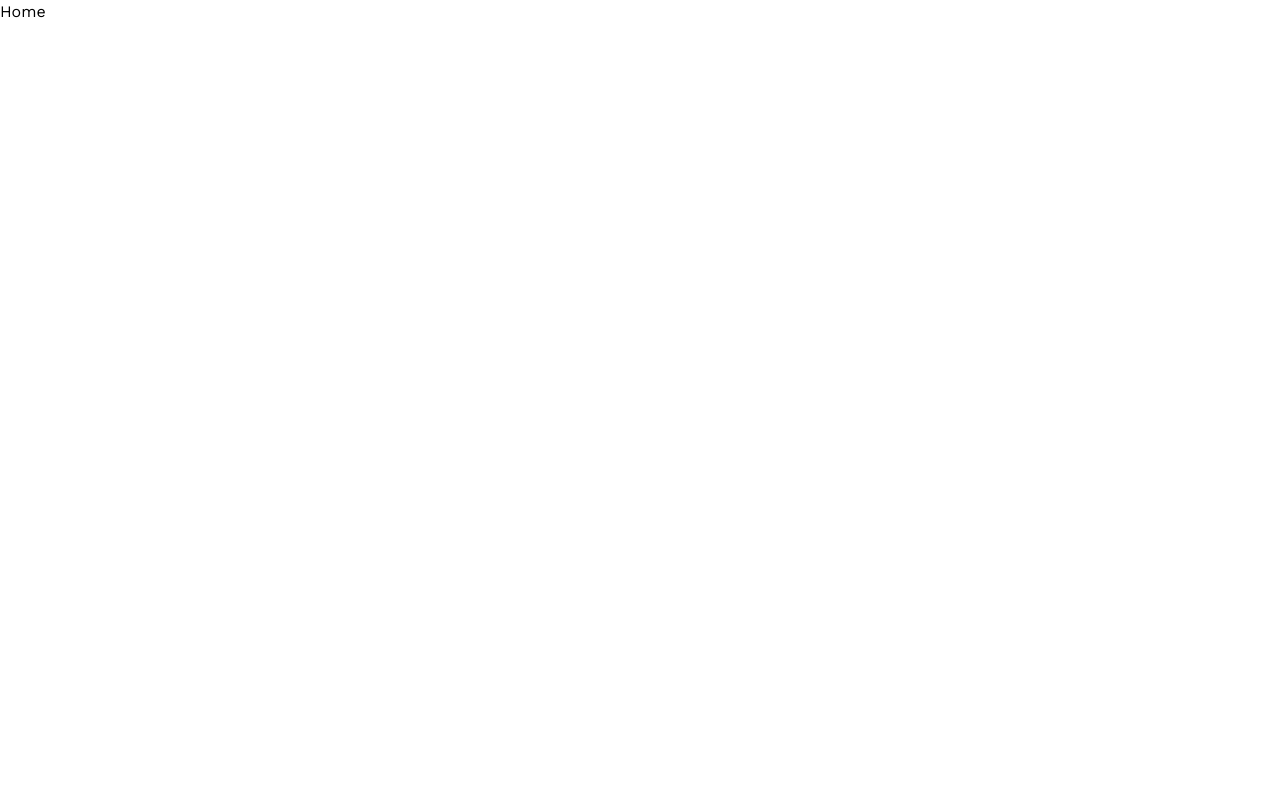
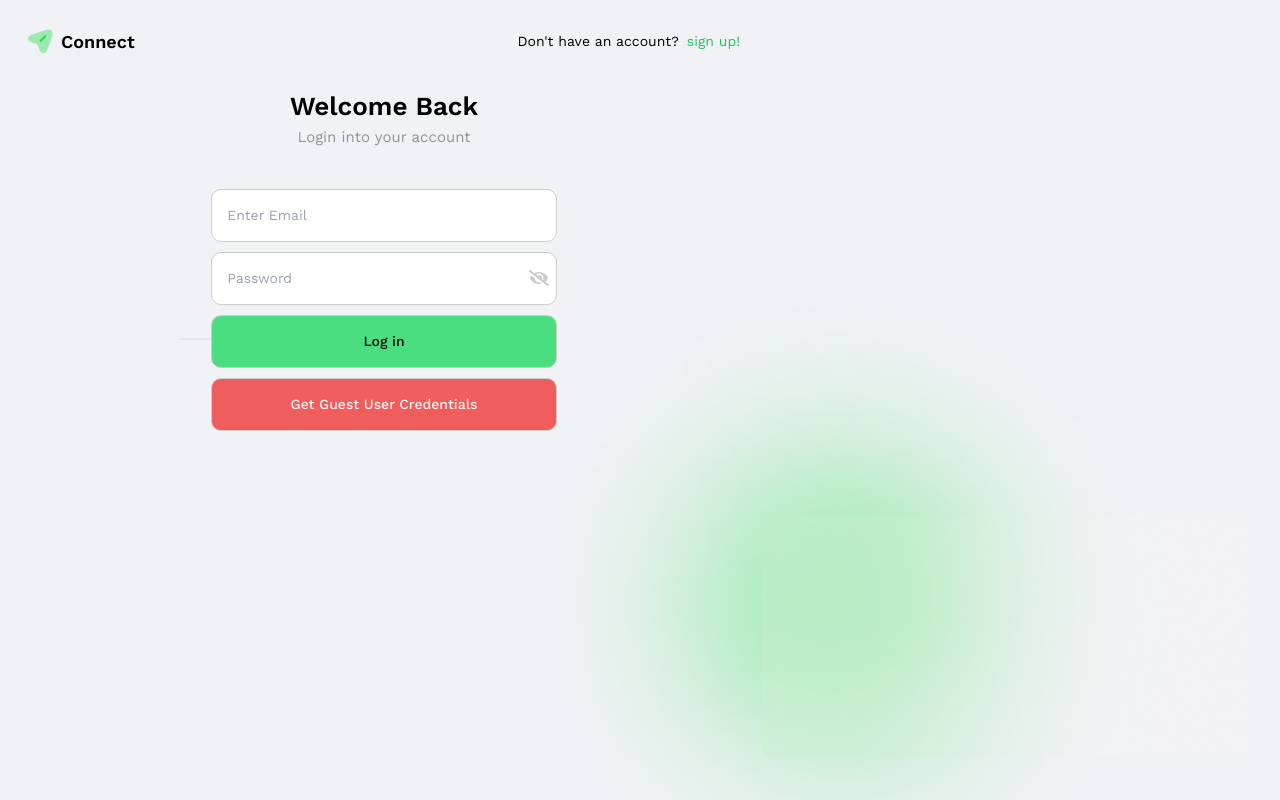
Before and after one commit to LokeshSingh07/connect-chat, a React (Vite) app in the folder client/: page / in a window 1280 px wide. Before the commit this address led to /home. Built offline with nearby package versions, Linux system fonts and the light colour scheme.

Commit message:
login & signup form updated

```diff
--- a/client/package.json
+++ b/client/package.json
@@ -13,6 +13,7 @@
     "axios": "^1.7.2",
     "react": "^18.3.1",
     "react-dom": "^18.3.1",
+    "react-hot-toast": "^2.4.1",
     "react-icons": "^5.2.1",
     "react-router-dom": "^6.24.1"
   },
--- a/client/src/App.jsx
+++ b/client/src/App.jsx
@@ -5,6 +5,7 @@ import Signup from './pages/Signup';
 import Login from './pages/Login';
 import ErrorPage from "./pages/ErrorPage"
 import SecuredRoute from './components/Auth/SecuredRoute';
+import OpenRoute from "./components/Auth/OpenRoute.jsx";
 import Home from "./pages/Home"
 
 
@@ -19,35 +20,38 @@ function App() {
 
       <Routes>
 
-        <Route
-          path="/home"
-          element={<Home/>}
-        />
 
         <Route
           path="/"
           element={
-            <SecuredRoute>
+            <OpenRoute>
               <Login />
-            </SecuredRoute>
+            </OpenRoute>
           }
         />
 
         <Route
           path='/signup'
           element={
-            <SecuredRoute>
+            <OpenRoute>
               <Signup/>
-            </SecuredRoute>
+            </OpenRoute>
           }
 
         />
 
 
-        <Route path='*' element={<ErrorPage/>}/>
+        <Route
+          path="/home"
+          element={
+            <SecuredRoute>
+              <Home/>
+            </SecuredRoute>
+          }
+        />
 
 
-
+        <Route path='*' element={<ErrorPage/>}/>
       </Routes>
 
 
--- a/client/src/components/Auth/LoginForm.jsx
+++ b/client/src/components/Auth/LoginForm.jsx
@@ -2,6 +2,9 @@ import React, { useState } from 'react'
 import "../../App.css";
 import { FaEye, FaEyeSlash } from "react-icons/fa";
 import axios from 'axios';
+import { useNavigate } from "react-router-dom"
+import toast from "react-hot-toast";
+
 
 
 
@@ -13,7 +16,7 @@ const LoginForm = () => {
   const {email, password} = formData;
 
   const [showPassword, setShowPassword] = useState(false);
-
+  const navigate = useNavigate();
 
 
   const handleOnChange = (e)=>{
@@ -28,13 +31,15 @@ const LoginForm = () => {
 
   const handleOnSubmit = async(e)=>{
     e.preventDefault();
-    console.log('form submitted', formData);
+    // console.log('form submitted', formData);
 
     try{
       const response = await axios.post(`${import.meta.env.VITE_BASE_URL}/api/v1/user/login`, formData)
 
-      console.log(response.data.data);
-      localStorage.setItem('accesToken', response.data.data.token);
+      // console.log(response.data.data);
+      localStorage.setItem('accessToken', response.data.data.token);
+      navigate('/home');
+      toast.success("Logged in")
     }
     catch(err){
       console.log(err);
@@ -44,7 +49,7 @@ const LoginForm = () => {
 
 
   return (
-    <div className='w-[90%] sm:w-[60%] lg:w-[40%]'>
+    <div className='w-[90%] sm:w-[60%] lg:w-[45%]'>
       <form onSubmit={handleOnSubmit} className='space-y-[10px]'>
         {/* email */}
         <div>
@@ -91,6 +96,12 @@ const LoginForm = () => {
           Log in
         </button>
 
+        <div onClick={()=> setFormData({email:"demo@gmail.com", password:"1212"})}
+          className='inputField flexbox bg-red-500/85 font-medium text-[rgb(255,247,247)]'
+        >
+          Get Guest User Credentials
+        </div>
+
 
       </form>
 
--- a/client/src/components/Auth/OpenRoute.jsx
+++ b/client/src/components/Auth/OpenRoute.jsx
@@ -4,15 +4,14 @@ import { Navigate } from 'react-router-dom';
 
 
 const OpenRoute = ({children}) => {
-    const token = localStorage.getItem('token')
+    const token = localStorage.getItem('accessToken')
 
     if(token === null){
         return children;
     }
     else{
-        return <Navigate to="/"/>        // TODO
+        return <Navigate to="/home"/>        // TODO
     }
-
 }
 
-export default OpenRoute
+export default OpenRoute;
--- a/client/src/components/Auth/SecuredRoute.jsx
+++ b/client/src/components/Auth/SecuredRoute.jsx
@@ -10,7 +10,7 @@ const SecuredRoute = ({children}) => {
         return children;
     }
     else{
-        return <Navigate to="/home"/>       // TODO
+        return <Navigate to="/"/>       // TODO
     }
 }
 
--- a/client/src/components/Auth/SignupForm.jsx
+++ b/client/src/components/Auth/SignupForm.jsx
@@ -2,13 +2,15 @@ import React from 'react'
 import "../../App.css";
 import { useState, useEffect } from 'react';
 import { FaEye, FaEyeSlash } from "react-icons/fa";
+import axios from 'axios';
+import { useNavigate } from 'react-router-dom';
 
 
 
 const SignupForm = () => {
 
   const [formData, setFormData] = useState({
-    fullName: '',
+    name: '',
     email: '',
     password: '',
     confirmPassword: '',
@@ -16,7 +18,7 @@ const SignupForm = () => {
 
   const [showPassword, setShowPassword] = useState(false);
   const [showConfirmPassword, setShowConfirmPassword] = useState(false);
-
+  const navigate = useNavigate();
 
 
   const handleOnChange = (e)=>{
@@ -26,23 +28,33 @@ const SignupForm = () => {
     )
   }
 
-  const handleOnSubmit = (e)=>{
+  const handleOnSubmit = async(e)=>{
     e.preventDefault();
     console.log(formData);
+
+    try{
+      const response = await axios.post(`${import.meta.env.VITE_BASE_URL}/api/v1/user/signup`, formData);
+
+      console.log(response.data);
+      navigate("/");
+    }
+    catch(err){
+      console.log(err);
+    }
 
   }
 
 
     return (
-    <div className='w-[90%] sm:w-[60%] lg:w-[40%]'>
+    <div className='w-[90%] sm:w-[60%] lg:w-[45%]'>
       <form onSubmit={handleOnSubmit} className='space-y-[10px]'>
         {/* full name */}
         <div>
           <input
             required
             type="text"
-            name="fullName"
-            value={formData.fullName}
+            name="name"
+            value={formData.name}
             onChange={handleOnChange}
             placeholder="Full Name"
             className='inputField'
--- a/client/src/main.jsx
+++ b/client/src/main.jsx
@@ -2,12 +2,14 @@ import React from 'react'
 import ReactDOM from 'react-dom/client'
 import App from './App.jsx'
 import './index.css'
-import { BrowserRouter } from 'react-router-dom'
+import { BrowserRouter } from 'react-router-dom';
+import { Toaster } from 'react-hot-toast';
 
 ReactDOM.createRoot(document.getElementById('root')).render(
   <React.StrictMode>
     <BrowserRouter>
       <App />
+      <Toaster/>
     </BrowserRouter>
   </React.StrictMode>,
 )
--- a/client/src/pages/Home.jsx
+++ b/client/src/pages/Home.jsx
@@ -1,8 +1,37 @@
-import React from 'react'
+import React from 'react';
+import { useNavigate } from "react-router-dom";
+import "../App.css"
+import toast from 'react-hot-toast';
+
+
+
 
 const Home = () => {
+  const navigate = useNavigate();
+
+  const logout = ()=>{
+    localStorage.removeItem('accessToken')
+    navigate('/');
+    toast.success("logged out")
+  }
+
+
   return (
-    <div>Home</div>
+    <div>
+
+      <div className='w-[200px]'>
+        <button onClick={logout} className='inputField bg-red-400 font-medium'>
+          logout
+        </button>
+      </div>
+
+
+
+
+
+
+
+    </div>
   )
 }
 
```
Also changed, not shown: 1 other file (tests, documents, lock files or other folders).
